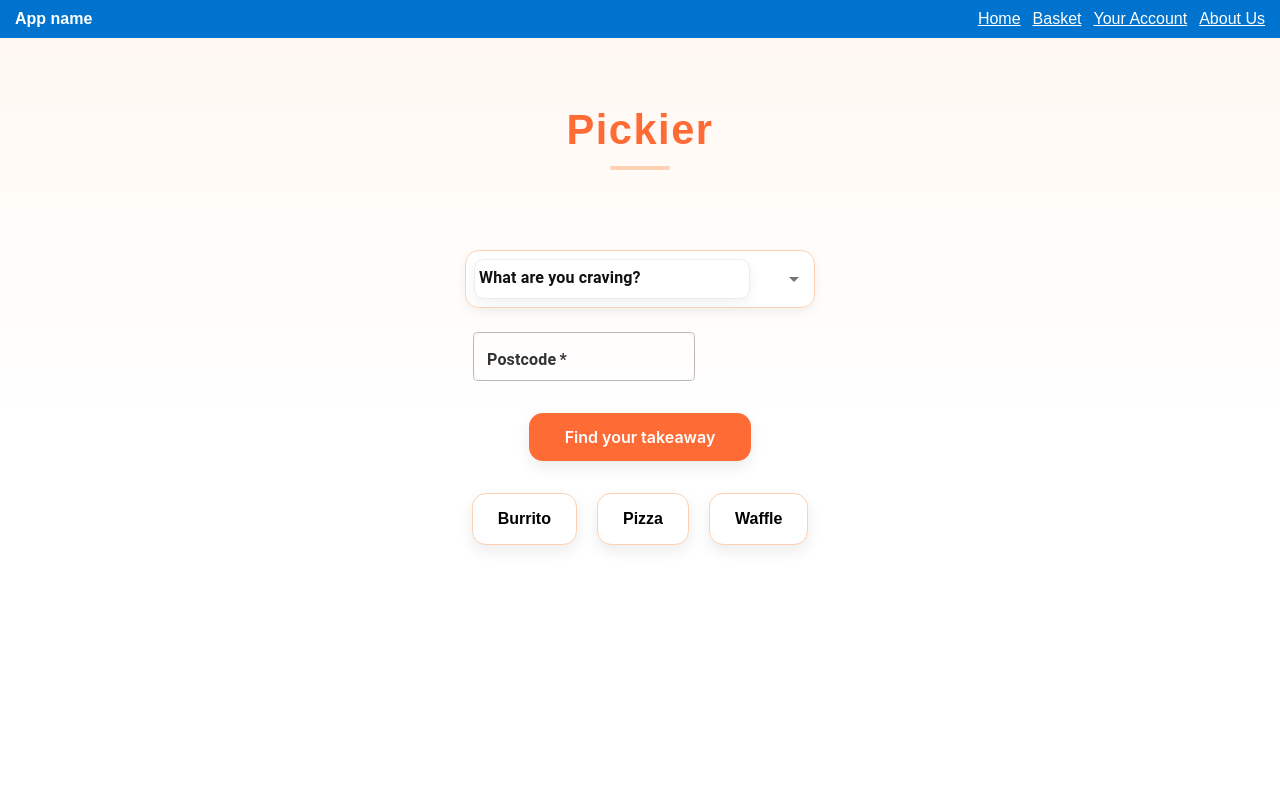
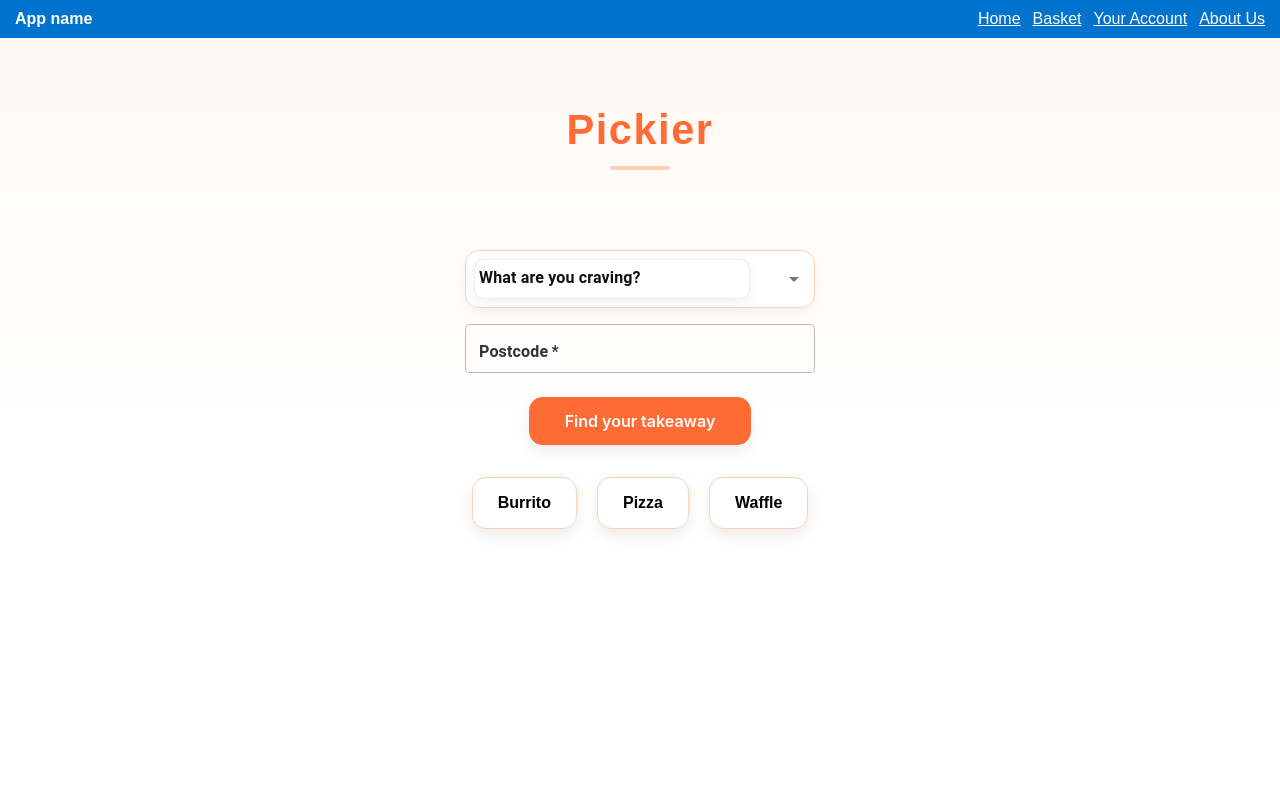
Before and after one commit to mxria-a/CFG-Group5-Project, a React (Create React App) app in the folder frontend/: page / in a window 1280 px wide. Shown: the top 800 px of the page. Built offline with nearby package versions, Linux system fonts and the light colour scheme; no server answers.

Commit message:
changed name in navbar

```diff
--- a/frontend/src/Components/PostCodeInput.jsx
+++ b/frontend/src/Components/PostCodeInput.jsx
@@ -1,14 +1,8 @@
 import Box from "@mui/material/Box";
 import { TextField } from "@mui/material";
-
 function PostCodeInput({ setPostcode }) {
   return (
-    <Box
-      component="form"
-      sx={{ "& .MuiTextField-root": { m: 1, width: "25ch" } }}
-      noValidate
-      autoComplete="off"
-    >
+    <Box component="form" sx={{ width: "100%" }} noValidate autoComplete="off">
       <div>
         <TextField
           required
@@ -16,10 +10,10 @@ function PostCodeInput({ setPostcode }) {
           label="Postcode"
           //update parent state
           onChange={(e) => setPostcode(e.target.value)}
+          fullWidth
         />
       </div>
     </Box>
   );
 }
-
 export default PostCodeInput;
```
